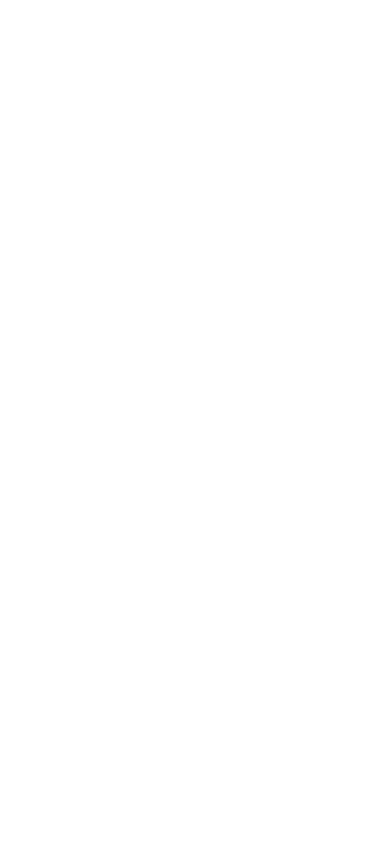
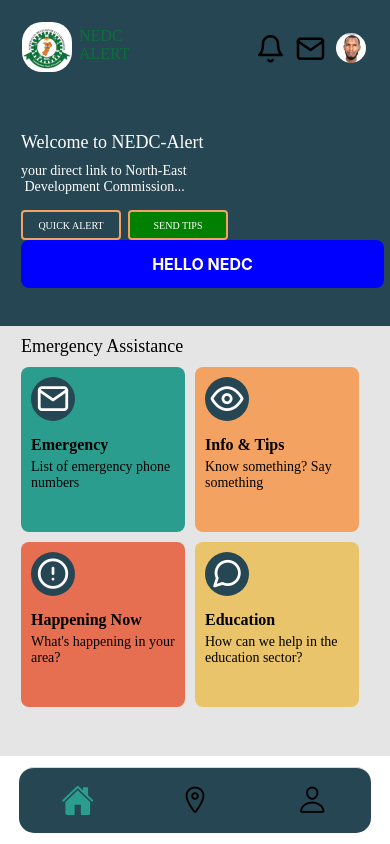
Before and after one commit to kabirbapson/NEDC-Alert, a React Native app: screen /Home in a window 390 px wide. Built offline with nearby package versions, Linux system fonts and the light colour scheme.

Commit message:
home screeen done

```diff
--- a/App.js
+++ b/App.js
@@ -7,13 +7,9 @@
 
 export default function App() {
   return (
-    <>
-      <StatusBar>
-        <NavigationContainer>
-          {/* <ScreenNavigation /> */}
-          <NavBottomBar />
-        </NavigationContainer>
-      </StatusBar>
-    </>
+    <NavigationContainer>
+      {/* <ScreenNavigation /> */}
+      <NavBottomBar />
+    </NavigationContainer>
   );
 }
--- a/NavTest/MainContainer.js
+++ b/NavTest/MainContainer.js
@@ -35,7 +35,6 @@
             }
             return <IonicIcons name={iconName} sizee={size} color={color} />;
           },
-
           tabBarActiveTintColor: 'tomato',
           tabBarInactiveTintColor: 'grey',
           tabBarLabelStyle: {
--- /dev/null
+++ b/app/components/Button.js
@@ -0,0 +1,27 @@
+import {StyleSheet, TouchableOpacity, Text, View} from 'react-native';
+import React from 'react';
+
+export default function Button({text, onPress}) {
+  return (
+    <TouchableOpacity onPress={onPress}>
+      <View style={styles.button}>
+        <Text style={styles.text}>{text}</Text>
+      </View>
+    </TouchableOpacity>
+  );
+}
+const styles = StyleSheet.create({
+  button: {
+    borderRadius: 8,
+    paddingVertical: 14,
+    paddingHorizontal: 8,
+    backgroundColor: 'blue',
+  },
+  text: {
+    color: 'white',
+    fontWeight: 'bold',
+    textTransform: 'uppercase',
+    fontSize: 16,
+    textAlign: 'center',
+  },
+});
--- a/app/components/ButtonComponent.js
+++ b/app/components/ButtonComponent.js
@@ -0,0 +1,32 @@
+import {View, StyleSheet, Text, TouchableOpacity} from 'react-native';
+import React from 'react';
+
+function ButtonComponent({title, buttStyle, textStyle}) {
+  return (
+    <TouchableOpacity style={[styles.butt, buttStyle]}>
+      <Text style={[styles.text, textStyle]}>{title}</Text>
+    </TouchableOpacity>
+  );
+}
+
+const styles = StyleSheet.create({
+  butt: {
+    marginTop: 15,
+    marginRight: 7,
+    height: 30,
+    width: 100,
+    borderWidth: 2,
+    // backgroundColor: 'blue',
+    borderColor: '#F4A261',
+    alignItems: 'center',
+    justifyContent: 'center',
+    borderRadius: 4,
+    // backgroundColor: 'blue',
+  },
+  text: {
+    fontSize: 10,
+    fontFamily: 'Lato-Bold',
+    color: 'white',
+  },
+});
+export default ButtonComponent;
--- a/app/components/HeaderComponent.js
+++ b/app/components/HeaderComponent.js
@@ -3,6 +3,8 @@
 import Feather from 'react-native-vector-icons/Feather';
 import {COLORS} from '../../assets/colors';
 import {hp, wp} from '../utils/dpTopx';
+import Button from './Button';
+import ButtonComponent from './ButtonComponent';
 import TitleTextComponent from './TitleTextComponent';
 function HeaderComponent(props) {
   return (
@@ -37,15 +39,24 @@
             'your direct link to North-East\n Development Commission...'
           }
         />
+        <View style={styles.headerButtons}>
+          <ButtonComponent title="QUICK ALERT" />
+          <ButtonComponent
+            title="SEND TIPS"
+            buttStyle={{backgroundColor: 'green'}}
+          />
+        </View>
+        <Button text="Hello NEDC" />
       </View>
     </View>
   );
 }
 const styles = StyleSheet.create({
   logo: {
-    marginLeft: hp(25),
-    marginTop: hp(25),
+    marginLeft: hp(10),
+    marginTop: hp(20),
     flexDirection: 'row',
+    width: wp(322),
   },
   logoNEDC: {
     flexDirection: 'row',
@@ -55,7 +66,7 @@
   },
   imageP: {
     marginHorizontal: 5,
-    borderRadius: 10,
+    borderRadius: 15,
   },
   nedcA: {
     marginTop: hp(5),
@@ -65,10 +76,9 @@
     color: '#0D703A',
   },
   wrapProfile: {
-    marginLeft: hp(70),
+    marginLeft: hp(110),
     marginTop: hp(10),
     flexDirection: 'row',
-    marginHorizontal: 10,
   },
   featherIcon: {
     // flexDirection:'row',
@@ -77,7 +87,7 @@
   welcomeTitle: {
     width: '100%',
     marginTop: 50,
-    marginLeft: 20,
+    marginLeft: 10,
   },
   textTitleEA: {
     marginVertical: 10,
@@ -89,5 +99,11 @@
     fontSize: 14,
     color: 'white',
   },
+  headerButtons: {
+    flexDirection: 'row',
+  },
+  sendTips: {
+    backgroundColor: 'red',
+  },
 });
 export default HeaderComponent;
--- a/app/navigations/NavBottomBar.js
+++ b/app/navigations/NavBottomBar.js
@@ -1,5 +1,5 @@
 import React from 'react';
-import {View, StyleSheet, Text} from 'react-native';
+import {View, StatusBar, StyleSheet, Text} from 'react-native';
 
 import {NavigationContainer} from '@react-navigation/native';
 import {createBottomTabNavigator} from '@react-navigation/bottom-tabs';
@@ -10,11 +10,13 @@
 import Location from '../screens/Location';
 import Profile from '../screens/Profile';
 import {wp, hp} from '../utils/dpTopx';
+import {COLORS} from '../../assets/colors';
 
 const Tab = createBottomTabNavigator();
 
 export default function NavBottomBar() {
   return (
+    <View style={styles.navBar}>
       <Tab.Navigator
         screenOptions={({route}) => ({
           tabBarIcon: ({focused, size, color}) => {
@@ -38,11 +40,20 @@
           tabBarInactiveTintColor: 'black',
           tabBarShowLabel: false,
           tabBarStyle: {
-          backgroundColor: '#264653',
-          height: 60,
+            backgroundColor: COLORS.darkCyan,
+            height: hp(60),
+            margin: hp(10),
+            borderRadius: 15,
+            width: wp(322),
+            justifyContent: 'center',
+            alignSelf: 'center',
           },
         })}>
-      <Tab.Screen name="Home" component={Home} options={{headerShown: false}} />
+        <Tab.Screen
+          name="Home"
+          component={Home}
+          options={{headerShown: false}}
+        />
         <Tab.Screen
           name="Location"
           component={Location}
@@ -54,6 +65,13 @@
           options={{headerShown: false}}
         />
       </Tab.Navigator>
+    </View>
   );
 }
-// const styles = StyleSheet.create({});
+const styles = StyleSheet.create({
+  navBar: {
+    flex: 1,
+    justifyContent: 'center',
+    alignContent: 'center',
+  },
+});
--- a/app/screens/Home.js
+++ b/app/screens/Home.js
@@ -14,6 +14,7 @@
 import HeaderComponent from '../components/HeaderComponent';
 import TitleTextComponent from '../components/TitleTextComponent';
 import NavBottomBar from '../navigations/NavBottomBar';
+import ButtonComponent from '../components/ButtonComponent';
 
 const DATA = [
   {
@@ -77,6 +78,7 @@
           renderItem={renderItem}
           keyExtractor={item => item.id}
           numColumns={2}
+          showsVerticalScrollIndicator={false}
         />
       </View>
       {/* <TouchableOpacity
@@ -105,22 +107,11 @@
     backgroundColor: '#264653',
     width: '100%',
     height: hp(297),
-    paddingHorizontal: hp(25),
+    paddingHorizontal: hp(10),
     flexDirection: 'row',
     justifyContent: 'space-between',
     // alignItems: 'center',
   },
-  centreText: {
-    paddingVertical: 10,
-    paddingRight: hp(150),
-    fontFamily: 'Lato-Black',
-    fontSize: 18,
-  },
-  // footer: {
-  //   backgroundColor: '#264653',
-  //   width: 322,
-  //   borderRadius: 15,
-  // },
   textEmergencyAssistance: {
     paddingVertical: 10,
   },
```
Lines whose indentation alone changed are shown as unchanged.
